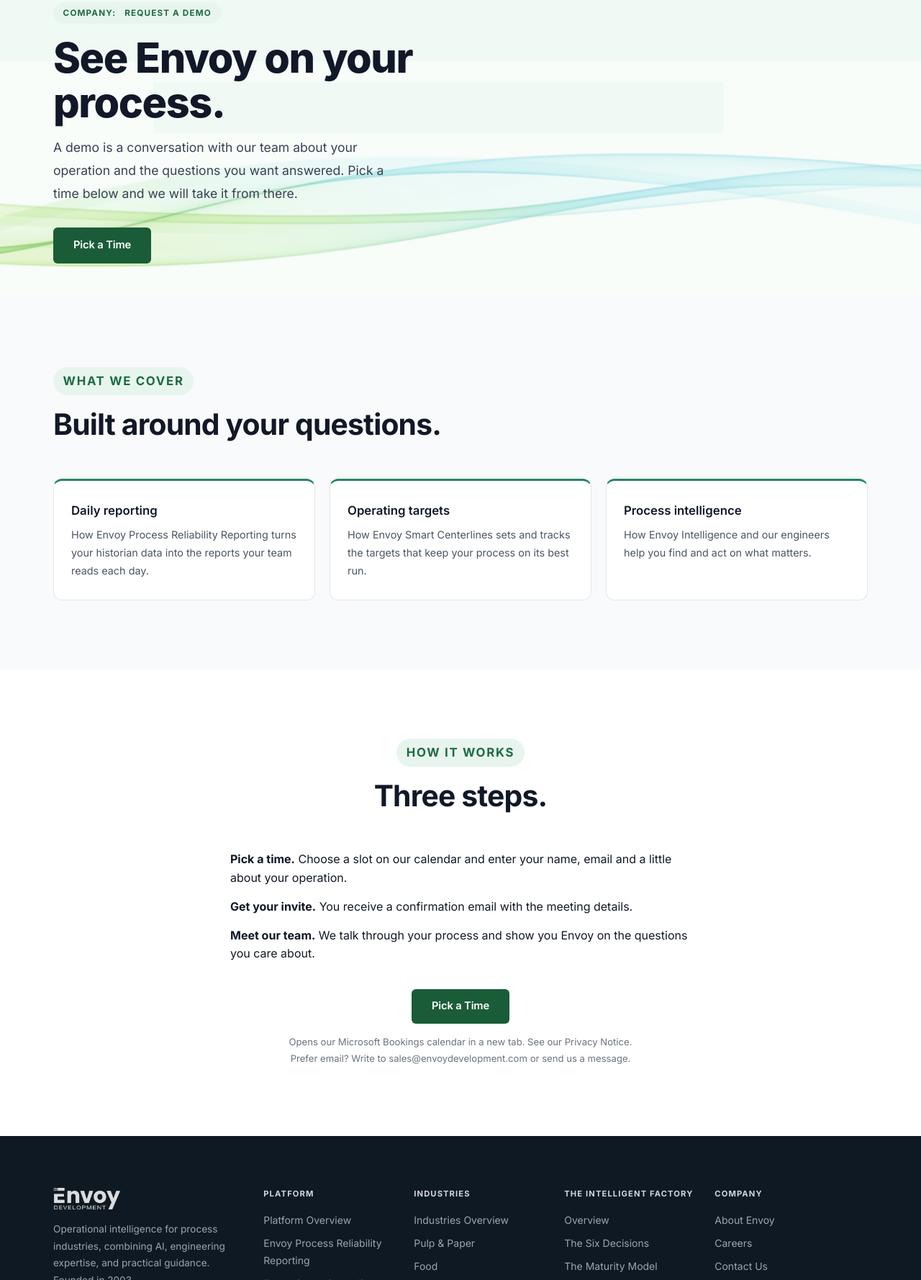
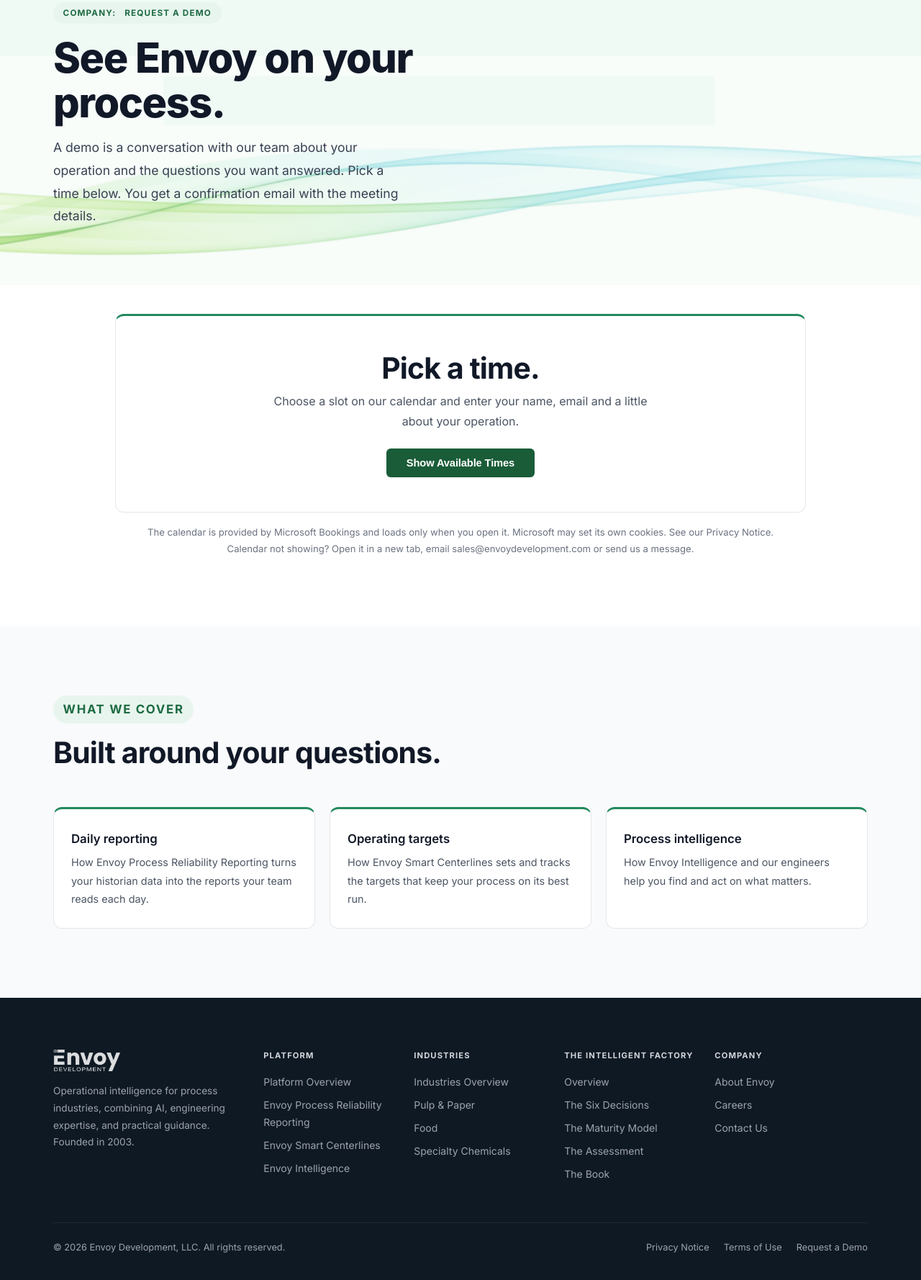
Before and after one commit to Envoy-Development/envoy-website, a plain HTML site: page site/demo.html in a window 1280 px wide. Shown: the part 117-1895 px from the top of the page at 72% size. Drawn offline with Linux system fonts and the light colour scheme; a web font is replaced by a local one.

Commit message:
Version 13: booking calendar on the demo page
Pick a Time scrolled to the page bottom and then opened a plain Bookings
page in a new tab. The calendar now loads in place under the heading
after one click, and the Privacy Notice names it as the one source of
cookies.

```diff
--- a/site/demo.html
+++ b/site/demo.html
@@ -34,10 +34,16 @@
     }
     .demo-card h4 { color: var(--navy); margin-bottom: 0.4rem; }
     .demo-card p { font-size: 0.9rem; margin-bottom: 0; }
-    .demo-steps { max-width: 680px; margin: 0 auto; padding-left: 1.25rem; }
-    .demo-steps li { margin-bottom: 0.9rem; }
-    .demo-book { text-align: center; margin-top: 2.25rem; }
-    .demo-book .form-note { font-size: 0.82rem; color: var(--gray-500); margin-top: 0.9rem; }
+    .demo-panel {
+      max-width: 960px; margin: 0 auto; background: var(--white);
+      border: 1px solid var(--gray-200); border-top: 3px solid var(--green-600);
+      border-radius: var(--radius); overflow: hidden;
+    }
+    .demo-start { text-align: center; padding: 3rem 1.5rem; }
+    .demo-start h2 { margin-bottom: 0.5rem; }
+    .demo-start p { max-width: 560px; margin: 0 auto 1.5rem; }
+    .demo-frame { display: block; width: 100%; height: 1000px; border: 0; }
+    .demo-note { text-align: center; font-size: 0.82rem; color: var(--gray-500); margin-top: 1rem; }
     @media (max-width: 860px) { .demo-grid { grid-template-columns: 1fr; } }
   </style>
   <link rel="stylesheet" href="css/v3.css" />
@@ -63,9 +69,23 @@
       <div class="product-hero-content">
         <p class="eyebrow">Company:&nbsp;&nbsp;&nbsp;Request a Demo</p>
         <h1>See Envoy on your process.</h1>
-        <p class="hero-sub">A demo is a conversation with our team about your operation and the questions you want answered. Pick a time below and we will take it from there.</p>
-        <p style="margin-top:1.5rem;"><a class="btn btn-primary" href="#book">Pick a Time</a></p>
+        <p class="hero-sub">A demo is a conversation with our team about your operation and the questions you want answered. Pick a time below. You get a confirmation email with the meeting details.</p>
       </div>
+    </div>
+  </section>
+
+
+  <!-- ═══ BOOKING CALENDAR ═══ -->
+  <section class="section" id="book" style="background:var(--white); padding-top:2.5rem;">
+    <div class="container">
+      <div class="demo-panel" id="demo-panel">
+        <div class="demo-start">
+          <h2>Pick a time.</h2>
+          <p>Choose a slot on our calendar and enter your name, email and a little about your operation.</p>
+          <button type="button" class="btn btn-primary" id="demo-load">Show Available Times</button>
+        </div>
+      </div>
+      <p class="demo-note">The calendar is provided by Microsoft Bookings and loads only when you open it. Microsoft may set its own cookies. See our <a href="privacy.html">Privacy Notice</a>.<br>Calendar not showing? <a href="https://bookings.cloud.microsoft/book/Scheduling@envoydevelopment.com/?ismsaljsauthenabled" target="_blank" rel="noopener">Open it in a new tab</a>, email <a href="mailto:sales@envoydevelopment.com">sales@envoydevelopment.com</a> or <a href="contact.html#message">send us a message</a>.</p>
     </div>
   </section>
 
@@ -95,26 +115,6 @@
   </section>
 
 
-  <!-- ═══ HOW IT WORKS ═══ -->
-  <section class="section" id="book" style="background:var(--white);">
-    <div class="container">
-      <div class="section-intro fade-in" style="text-align:center; max-width:680px; margin-left:auto; margin-right:auto;">
-        <p class="eyebrow">How It Works</p>
-        <h2>Three steps.</h2>
-      </div>
-      <ol class="demo-steps fade-in">
-        <li><strong>Pick a time.</strong> Choose a slot on our calendar and enter your name, email and a little about your operation.</li>
-        <li><strong>Get your invite.</strong> You receive a confirmation email with the meeting details.</li>
-        <li><strong>Meet our team.</strong> We talk through your process and show you Envoy on the questions you care about.</li>
-      </ol>
-      <div class="demo-book fade-in">
-        <a class="btn btn-primary" href="https://bookings.cloud.microsoft/book/Scheduling@envoydevelopment.com/?ismsaljsauthenabled" target="_blank" rel="noopener">Pick a Time</a>
-        <p class="form-note">Opens our Microsoft Bookings calendar in a new tab. See our <a href="privacy.html">Privacy Notice</a>.<br>Prefer email? Write to <a href="mailto:sales@envoydevelopment.com">sales@envoydevelopment.com</a> or <a href="contact.html#message">send us a message</a>.</p>
-      </div>
-    </div>
-  </section>
-
-
   </main>
 <footer class="site-footer"><div class="container"><div class="footer-grid">
       <div class="footer-brand"><img src="external-assets/static.showit.co/7b20a75b07-envoy_logo_primary_colors.png" alt="Envoy Development" /><p>Operational intelligence for process industries, combining AI, engineering expertise, and practical guidance. Founded in 2003.</p></div>
@@ -123,5 +123,16 @@
 
   <script src="js/main.js"></script>
   <script src="js/v3.js"></script>
+  <script>
+    document.getElementById('demo-load').addEventListener('click', function () {
+      var panel = document.getElementById('demo-panel');
+      var frame = document.createElement('iframe');
+      frame.className = 'demo-frame';
+      frame.src = 'https://bookings.cloud.microsoft/book/Scheduling@envoydevelopment.com/';
+      frame.title = 'Envoy demo booking calendar (Microsoft Bookings)';
+      panel.replaceChildren(frame);
+      frame.focus();
+    });
+  </script>
 </body>
 </html>
```
Also changed, not shown: site/privacy.html (+4 -3 lines), VERSION.txt, 2 other files.
